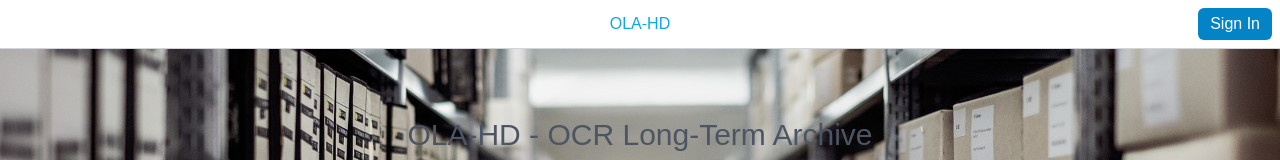
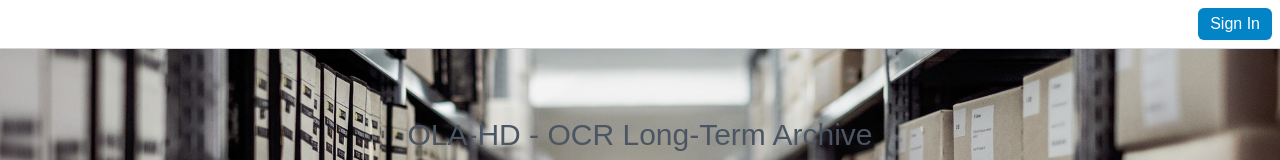
Before and after one commit to subugoe/olahd_user_frontend, a Vue app: page / in a window 1280 px wide. Shown: the top 160 px of the page. Built offline with nearby package versions, Linux system fonts and the light colour scheme; no server answers; a web font is replaced by a local one; what oidc-client would draw is missing.

Commit message:
Remove repeated title from navbar when on mainpage

```diff
--- a/src/layout/navigation-menu/index.vue
+++ b/src/layout/navigation-menu/index.vue
@@ -7,7 +7,7 @@
         <!-- dummy to leave left column empty -->
         <div class="basis-1/3 flex-none"></div>
         <div class="basis-1/3 flex-none flex flex-1 items-center">
-          <router-link as="nav" class="flex-1 px-2 flex" active-class="active" to="/" exact>
+          <router-link v-if="isSearchBarVisible" as="nav" class="flex-1 px-2 flex" active-class="active" to="/" exact>
             <span class="flex-1 text-sky-500 hover:text-slate-700 text-center">{{
               "OLA-HD"
             }}</span>
```
